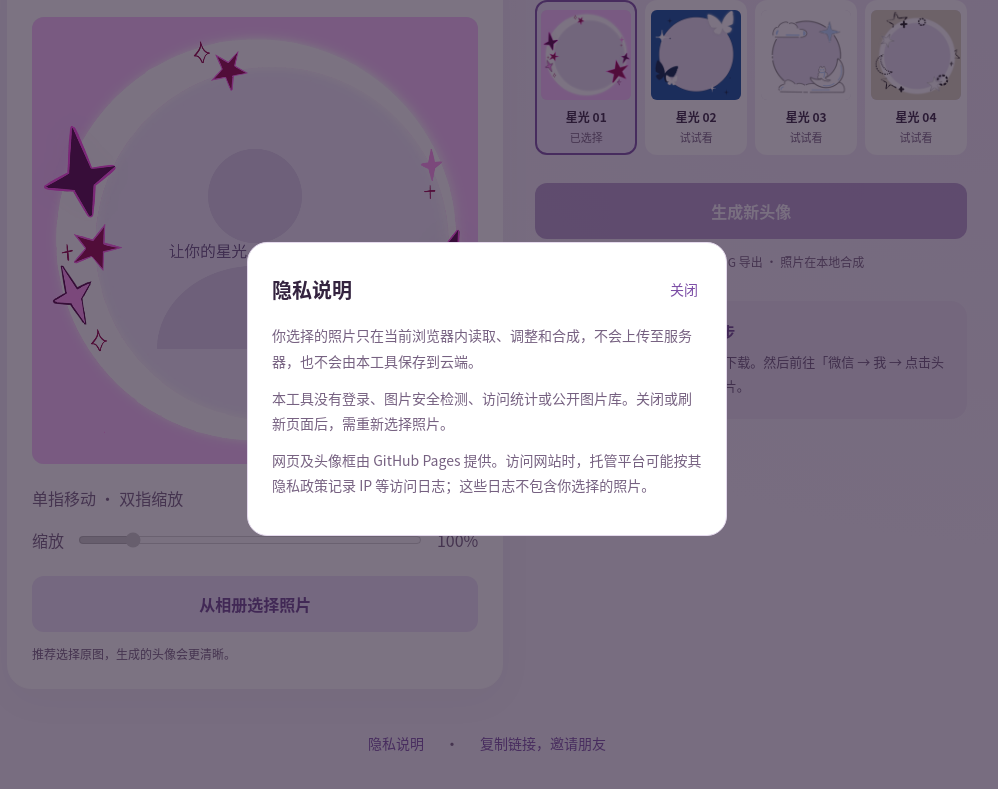
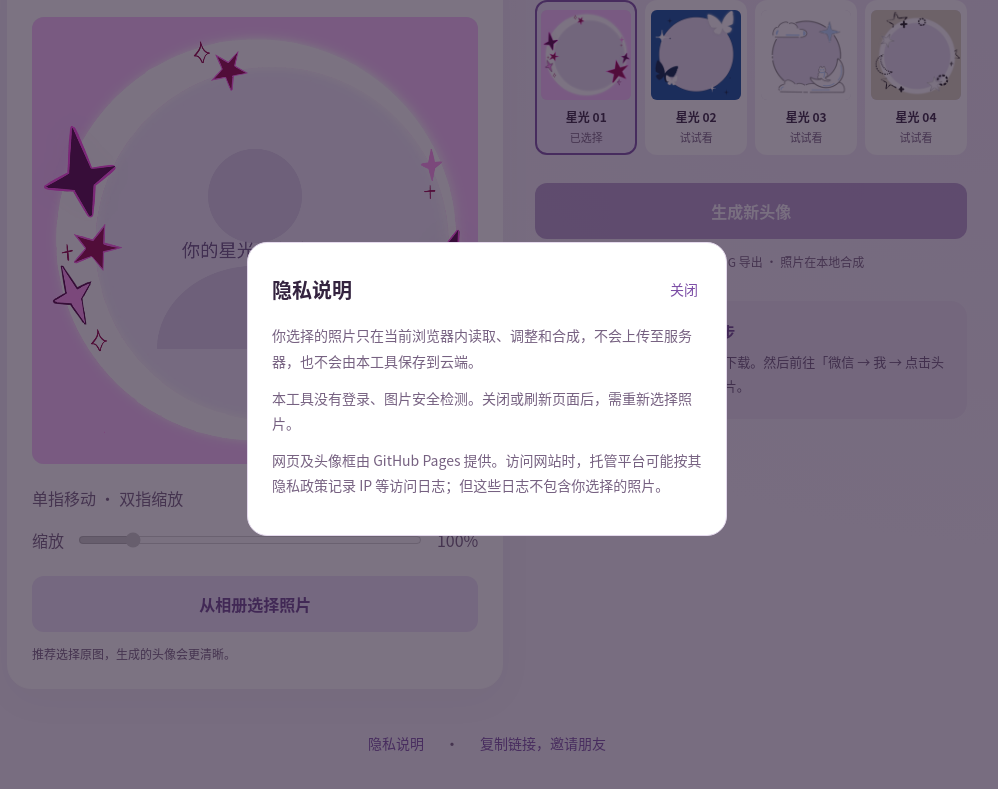
Before and after one commit to kxd23/Frame_chage_website, a plain HTML site: page index.html in a window 1280 px wide. Both pictures are taken after a click on the button "隐私说明". Shown: the part 291-1080 px from the top of the page, without its empty margins (153-1151 px from the left). Drawn offline with Linux system fonts and the light colour scheme.

Commit message:
feat: modify some tips text

```diff
--- a/app.js
+++ b/app.js
@@ -70,8 +70,8 @@ function draw() {
     context.fill();
     context.fillStyle = '#6c5586';
     context.textAlign = 'center';
-    context.font = '36px "Microsoft YaHei", sans-serif';
-    context.fillText('让你的星光，在这里闪耀', 512, 550);
+    context.font = '42px "Microsoft YaHei", sans-serif';
+    context.fillText('你的星光，在这里', 512, 550);
   }
   if (frame) context.drawImage(frame, 0, 0, SIZE, SIZE);
 }
--- a/index.html
+++ b/index.html
@@ -53,13 +53,13 @@
     <p class="result-instruction">手机上请长按下方图片，选择「保存图片」。</p>
     <img id="result-image" class="result-image" alt="已生成的头像，长按可保存" width="1024" height="1024">
     <a id="download" class="primary" download="一百零一夜-头像.png">下载 PNG 图片</a>
-    <p class="dialog-note">微信内若无法下载，请长按图片保存；也可用右上角菜单在浏览器中打开。</p>
+    <p class="dialog-note">微信内无法下载，请长按图片保存；在右上角菜单选择浏览器中打开可下载。</p>
   </dialog>
   <dialog id="privacy-dialog" aria-labelledby="privacy-title">
     <div class="dialog-top"><h2 id="privacy-title">隐私说明</h2><button class="text-button" data-close>关闭</button></div>
     <p>你选择的照片只在当前浏览器内读取、调整和合成，不会上传至服务器，也不会由本工具保存到云端。</p>
-    <p>本工具没有登录、图片安全检测、访问统计或公开图片库。关闭或刷新页面后，需重新选择照片。</p>
-    <p>网页及头像框由 GitHub Pages 提供。访问网站时，托管平台可能按其隐私政策记录 IP 等访问日志；这些日志不包含你选择的照片。</p>
+    <p>本工具没有登录、图片安全检测。关闭或刷新页面后，需重新选择照片。</p>
+    <p>网页及头像框由 GitHub Pages 提供。访问网站时，托管平台可能按其隐私政策记录 IP 等访问日志；但这些日志不包含你选择的照片。</p>
   </dialog>
 </body>
 </html>
```
